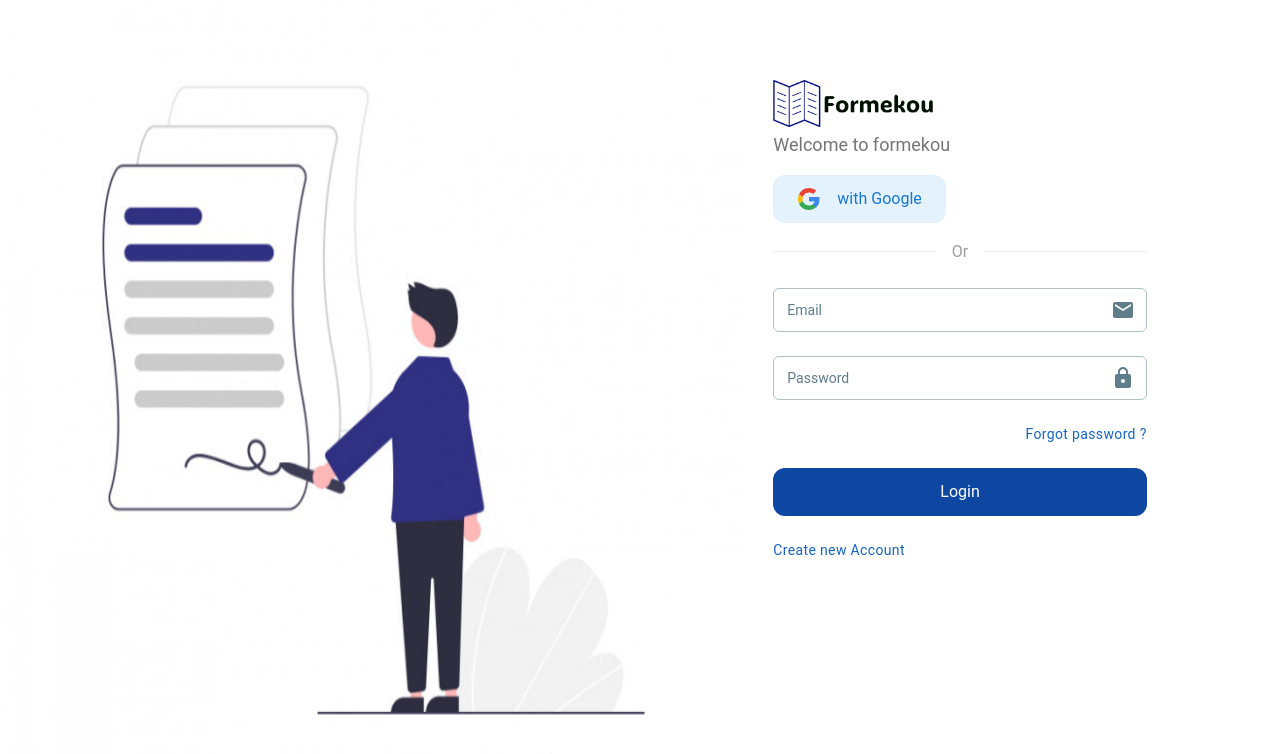
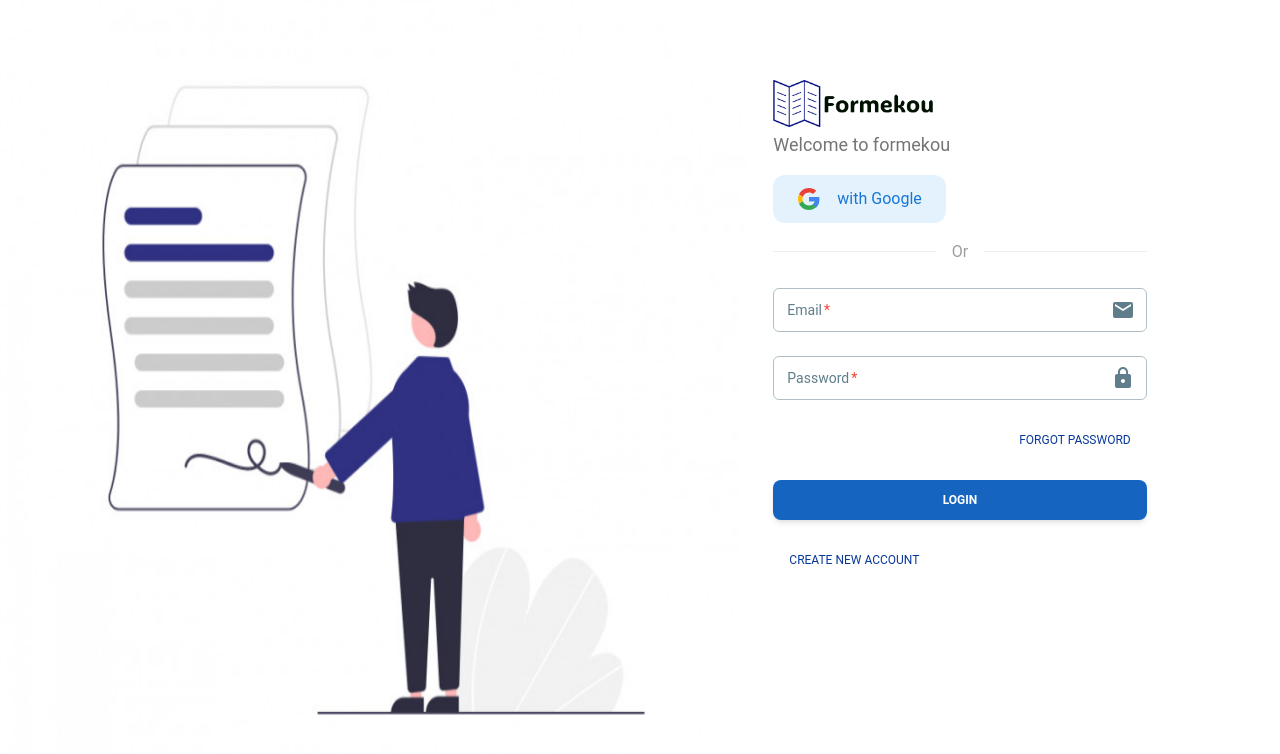
Before and after one commit to formekou-app/formekou-ui, a React (Vite) app: page / in a window 1280 px wide. Shown: the top 754 px of the page. Built offline with nearby package versions, Linux system fonts and the light colour scheme; no server answers.

Commit message:
chore: restyle login

```diff
--- a/src/index.css
+++ b/src/index.css
@@ -4,20 +4,12 @@
 @tailwind utilities;
 
 @layer components {
-  .base-input {
-    @apply w-full py-3 px-5 ring-1 ring-gray-300 rounded-xl placeholder-gray-600 bg-transparent transition disabled:ring-gray-200 disabled:bg-gray-100 disabled:placeholder-gray-400 invalid:ring-red-400 focus:invalid:outline-none;
-  }
-
   .base-btn {
     @apply transition py-3 px-6 rounded-xl flex gap-4 justify-center;
   }
 
   .square-btn {
     @apply sm:w-full lg:w-auto my-2 border rounded  py-4 px-8 text-center bg-indigo-600 text-white hover:bg-indigo-700 focus:outline-none focus:ring-2 focus:ring-indigo-700 focus:ring-opacity-50;
-  }
-
-  .main-btn {
-    @apply text-white bg-blue-900 hover:bg-blue-600 focus:bg-blue-600 active:bg-blue-800;
   }
 
   .nf-container {
--- a/src/pages/LoadingPage.jsx
+++ b/src/pages/LoadingPage.jsx
@@ -4,9 +4,8 @@
   return (
     <div className="lp-background">
       <div className="lp-resp">
-        <Spinner className="h-16 w-16 text-blue-900/50" />
-        <p className="text-white text-lg">Loading</p>
-        <p className="text-white text-lg">
+        <Spinner color="blue" className="h-[50px] w-[50px]"/>
+        <p className="text-bgray mt-5 text-lg">
           This may take a few seconds, please do not close this page.
         </p>
       </div>
--- a/src/pages/login/ManualLoginForm.jsx
+++ b/src/pages/login/ManualLoginForm.jsx
@@ -1,21 +1,24 @@
 import { useState } from "react";
 import { useForm } from "react-hook-form";
-import { Input } from "@material-tailwind/react";
+import { Button, Input } from "@material-tailwind/react";
 import { Email, Lock, Person } from "@mui/icons-material";
 
 import { useAuth } from "../../security/hooks";
 import { postSignup } from "../../security/authProvider";
-import { Link } from "react-router-dom";
 
 export function ManualLoginForm() {
   const [isCreate, setIsCreate] = useState(false);
+  const [isLoading, setIsLoading]= useState(false);
   const { register, handleSubmit } = useForm();
+
   const authentification = useAuth();
 
   const loginManually = async ({ ...data }) => {
+    setIsLoading(true);
     if (!isCreate) {
       delete data.lastName;
       await authentification.login(data);
+      setIsLoading(false);
       return;
     }
 
@@ -25,6 +28,8 @@
     } catch (error) {
       alert("Signup failed");
       console.log(error);
+    }finally{
+      setIsLoading(false);
     }
   };
 
@@ -35,6 +40,7 @@
       onSubmit={handleSubmit(loginManually)}
     >
       <Input
+        required
         type="email"
         name="Email"
         label="Email"
@@ -43,6 +49,7 @@
         {...register("email")}
       />
       <Input
+        required
         type="password"
         label="Password"
         size="lg"
@@ -51,6 +58,7 @@
       />
       {isCreate ? (
         <Input
+          required
           icon={<Person />}
           type="text"
           size="lg"
@@ -58,23 +66,25 @@
           {...register("lastName")}
         />
       ) : (
-        <Link
-          to={"#"}
-          className="text-end block text-sm tracking-wide text-blue-800"
+        <Button
+          variant="text"
+          size="sm"
+          className="block ms-auto font-normal text-main"
         >
-          Forgot password ?
-        </Link>
+          Forgot password
+        </Button>
       )}
-      <button className="base-btn main-btn w-full">
+      <Button loading={isLoading} type="submit" className="bg-blue-800 w-full">
         {isCreate ? "Create Account" : "Login"}
-      </button>
-      <Link
-        href="#"
-        className="block text-sm tracking-wide text-blue-800"
+      </Button >
+      <Button
+        variant="text"
+        size="sm"
+        className="block font-normal text-main"
         onClick={() => setIsCreate((prev) => !prev)}
       >
         {isCreate ? "Already have an account" : "Create new Account"}
-      </Link>
+      </Button>
     </form>
   );
 }
--- a/tailwind.config.js
+++ b/tailwind.config.js
@@ -4,7 +4,13 @@
 export default withMT({
   content: ["./index.html", "./src/**/*.{js,ts,jsx,tsx}"],
   theme: {
-    extend: {},
+    extend: {
+      colors:{
+        "main": "#09389B",
+        "bgray": "#666360",
+        "main-black": "#3b3a39",
+      }
+    },
   },
   plugins: [],
 });
```
